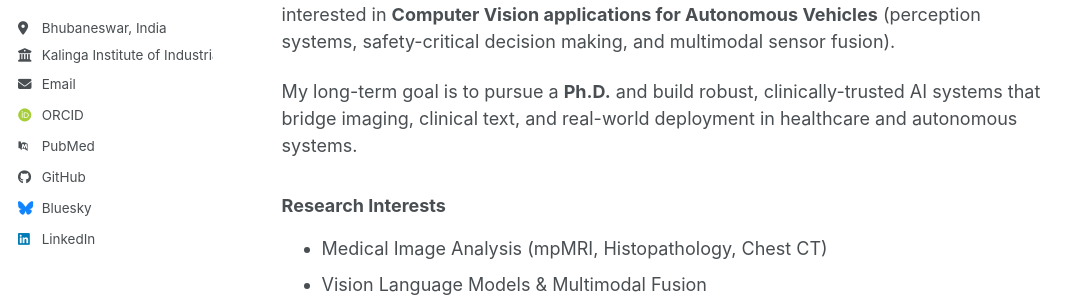
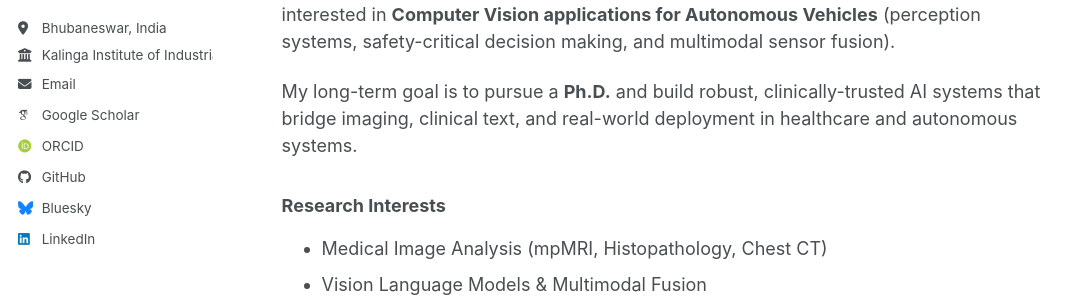
Before and after one commit to digontobiswas/digontobiswas.github.io, a Jekyll site: the page built from _pages/about.md, in a window 1280 px wide. Shown: the part 562-860 px from the top of the page, without its empty margins (0-1086 px from the left). Built offline with Jekyll 4.4.1, drawn with Linux system fonts in a browser that asks for light colours; some web fonts are replaced; a script bundle is joined from its source files by our own code; library files that are not in the unit come from our copies; some of the changed lines change nothing that is shown.

Commit message:
Update _config.yml

```diff
--- a/_config.yml
+++ b/_config.yml
@@ -33,13 +33,13 @@ author:
   # Academic websites
   academia : # URL
   arxiv : # URL - Update with the correct link to your profile
-  googlescholar : # URL (add your Google Scholar profile link here once you have it)
+  googlescholar : https://scholar.google.com/citations?user=cdnKCqMAAAAJ&hl=en
   inspire-hep : # URL
   impactstory : # URL
   orcid : "https://orcid.org/yourorcidurl"
   semantic : # URL
   ssrn : # URL
-  pubmed : "https://www.ncbi.nlm.nih.gov/pubmed/?term=digonto+biswas"
+  pubmed : #URL
   researchgate : # URL
   scopus : # URL
   zotero : # URL
```
